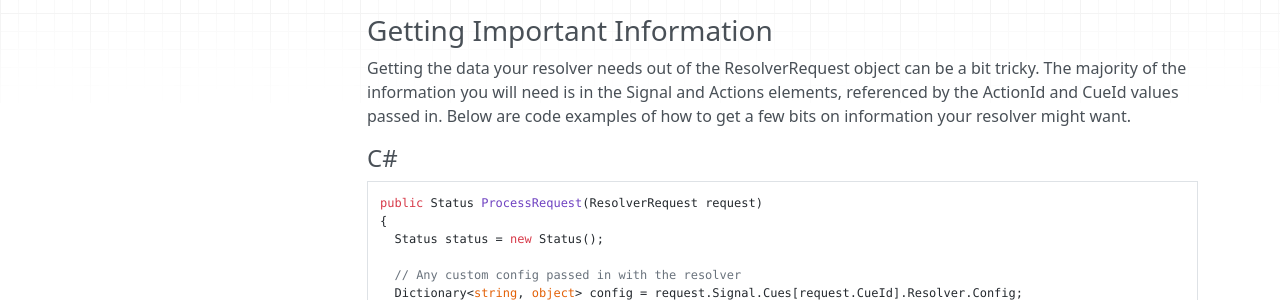
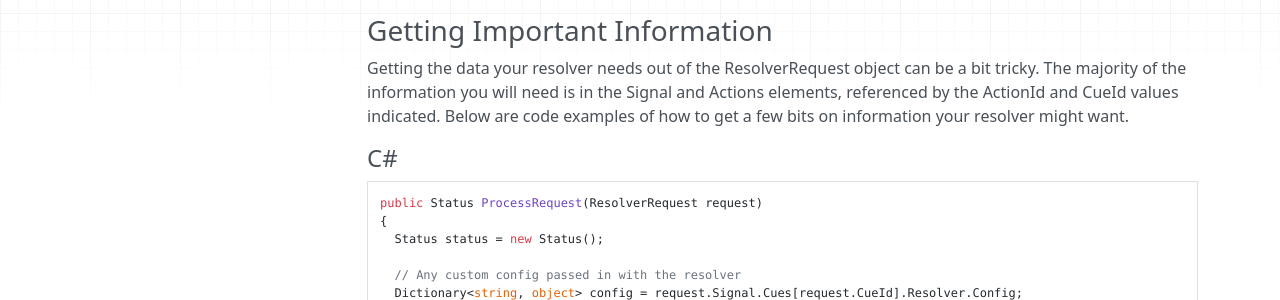
Before and after one commit to SynapseProject/syntinel.docs, an MkDocs documentation site: the page built from docs/resolvers/overview.md, in a window 1280 px wide and 900 px high, scrolled down 560 px. Shown: the part 203-503 px from the top of the window. Built offline with MkDocs 1.6.1, drawn with Linux system fonts in a browser that asks for light colours; nearby versions of some CDN libraries; old or Windows-style settings are respelled for this version of MkDocs.

Commit message:
Fixed Bad Engrish

````diff
--- a/docs/resolvers/overview.md
+++ b/docs/resolvers/overview.md
@@ -21,7 +21,7 @@ Each resolver receives the same information about the original Signal messages a
 
 ### Getting Important Information
 
-Getting the data your resolver needs out of the ResolverRequest object can be a bit tricky.  The majority of the information you will need is in the Signal and Actions elements, referenced by the ActionId and CueId values passed in.   Below are code examples of how to get a few bits on information your resolver might want.
+Getting the data your resolver needs out of the ResolverRequest object can be a bit tricky.  The majority of the information you will need is in the Signal and Actions elements, referenced by the ActionId and CueId values indicated.   Below are code examples of how to get a few bits on information your resolver might want.
 
 #### C\#
 ```csharp
````
